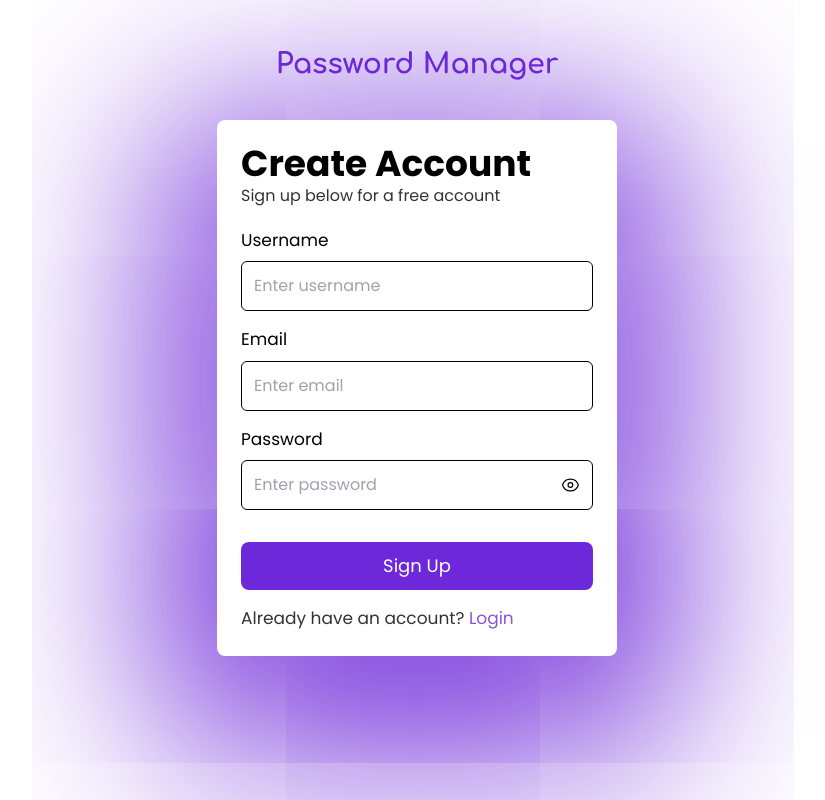
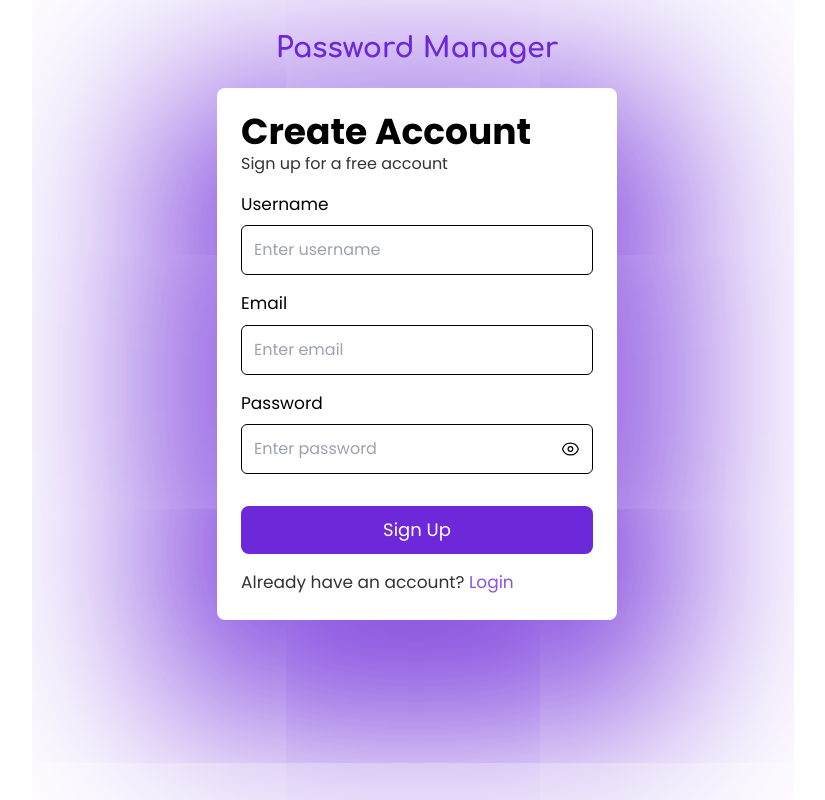
Before and after one commit to Jacobkyalo/password-manager-client, a React (Vite) app: page /signup in a window 1280 px wide. Shown: the whole page, without its empty margins (223-1048 px from the left). Built offline with nearby package versions, Linux system fonts and the light colour scheme.

Commit message:
updated fontsizes and margins

```diff
--- a/src/pages/login/index.jsx
+++ b/src/pages/login/index.jsx
@@ -10,7 +10,7 @@ const index = () => {
       </Link>
       <form className="w-full max-w-[400px] rounded-lg bg-white px-4 py-6 shadow-[0_50px_200px_50px_#6d28d9] md:px-6">
         <div className="mb-6">
-          <h2 className="text-3xl font-semibold leading-none md:text-5xl">Welcome</h2>
+          <h2 className="text-3xl font-semibold leading-none md:text-4xl">Hi, Welcome</h2>
           <p className="text-[14px] opacity-80 md:text-[16px]">Login to access your account</p>
         </div>
         <label htmlFor="email" className="block">
@@ -31,7 +31,9 @@ const index = () => {
             {/* <EyeSlashIcon className="h-[20px] w-[20px]" /> */}
           </div>
         </label>
-        <p className="text-end text-[14px] opacity-80">Forgot password?</p>
+        <Link to="/forgot-password">
+          <p className="text-end text-[14px] opacity-80 hover:text-violet-700 hover:underline">Forgot password?</p>
+        </Link>
         <button
           type="submit"
           className="mt-8 w-full rounded-[8px] bg-violet-700 px-[40px] py-[10px] text-lg text-white transition-all duration-1000 hover:bg-violet-600">
--- a/src/pages/signup/index.jsx
+++ b/src/pages/signup/index.jsx
@@ -4,14 +4,14 @@ import logo from '../../assets/brand/logo.svg';
 
 const index = () => {
   return (
-    <section className="mt-10 flex h-[80vh] flex-col items-center justify-start gap-8 bg-transparent">
+    <section className="mt-6 flex h-[80vh] flex-col items-center justify-start gap-4 bg-transparent">
       <Link to="/">
         <img src={logo} alt="logo" className="w-full max-w-[300px]" />
       </Link>
-      <form className="w-full max-w-[400px] rounded-lg bg-white px-4 py-6 shadow-[0_50px_200px_50px_#6d28d9] md:px-6">
-        <div className="mb-5">
+      <form className="block w-full max-w-[400px] rounded-lg bg-white px-4 py-6 shadow-[0_50px_200px_50px_#6d28d9] md:px-6">
+        <div className="mb-4">
           <h2 className="text-3xl font-semibold leading-none md:text-4xl">Create Account</h2>
-          <p className="text-[14px] opacity-80 md:text-[16px]">Sign up below for a free account</p>
+          <p className="text-[14px] opacity-80 md:text-[16px]">Sign up for a free account</p>
         </div>
         <label htmlFor="username" className="block">
           <span className="mb-2 block text-[17px] font-medium">Username</span>
```
